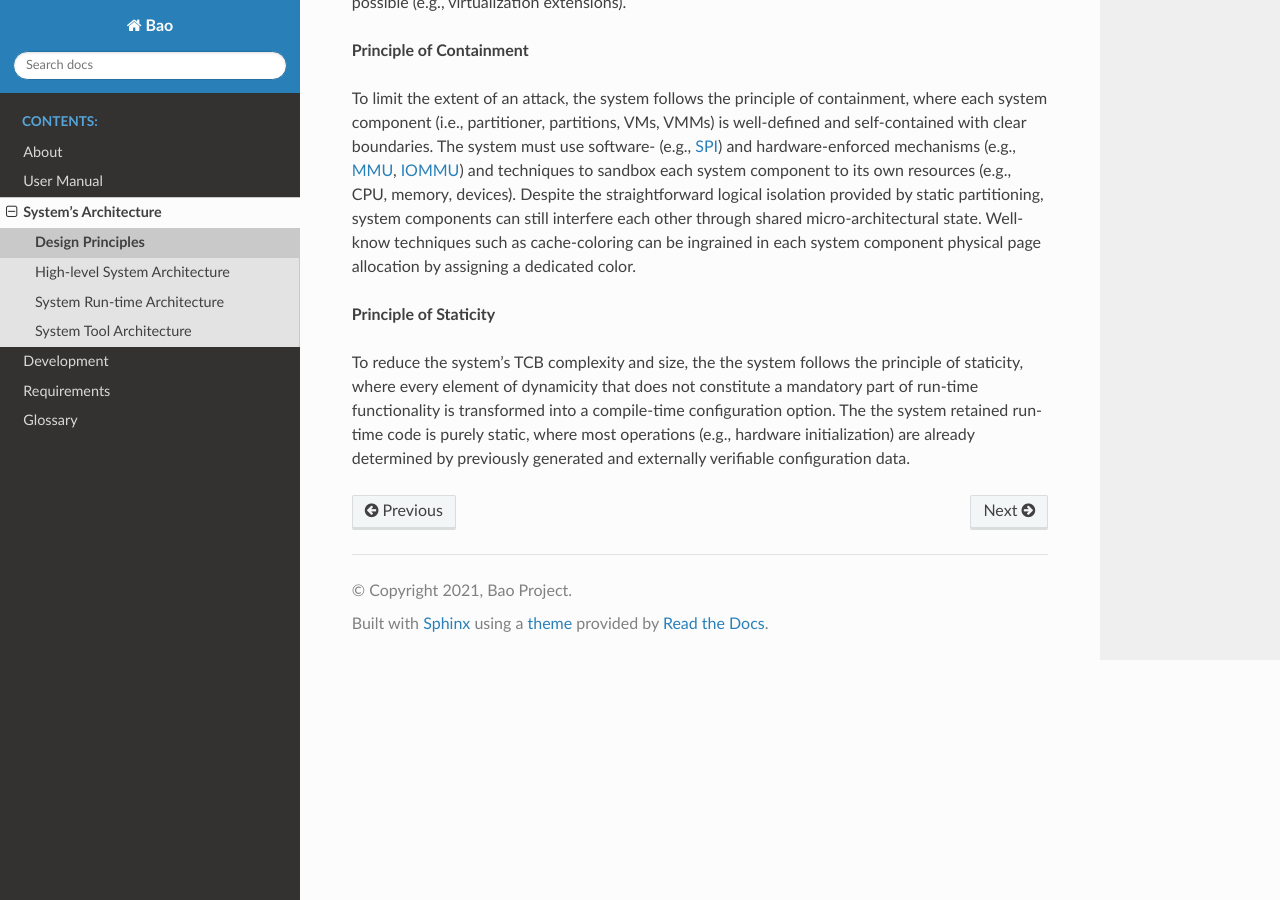
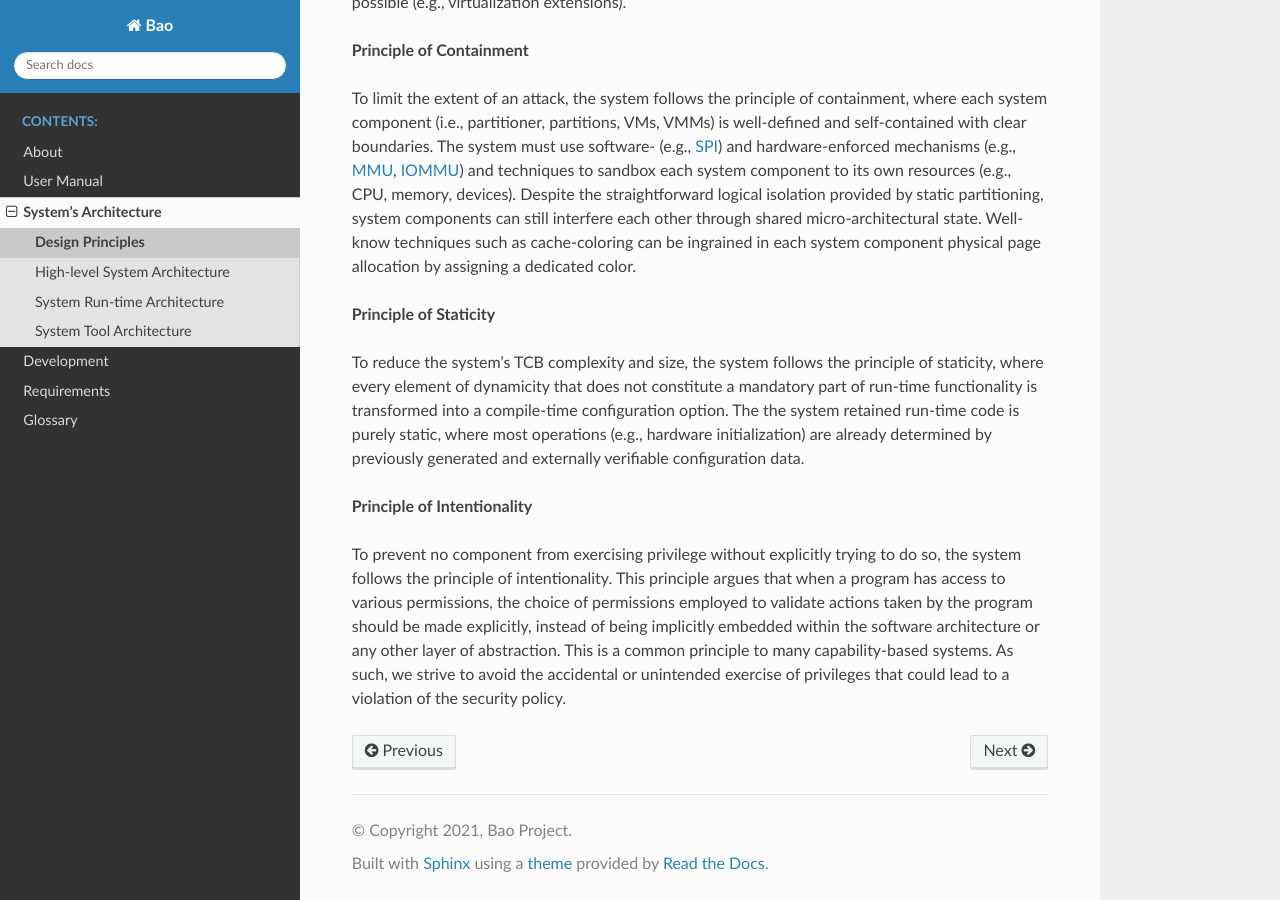
Before and after one commit to bao-project/bao-docs, a Sphinx documentation site: the page built from source/internals/design_principles.rst, in a window 1280 px wide and 900 px high, scrolled down 529 px. Built offline with Sphinx 7.4.7 and the Read the Docs theme 2.0.0, drawn with Linux system fonts in a browser that asks for light colours.

Commit message:
feat(design): add another design principle
Signed-off-by: Daniel Oliveira <drawnpoetry@gmail.com>

```diff
--- a/source/internals/design_principles.rst
+++ b/source/internals/design_principles.rst
@@ -36,10 +36,22 @@ physical page allocation by assigning a dedicated color.
 
 **Principle of Staticity**
 
-To reduce the system's TCB complexity and size, the the system follows the
+To reduce the system's TCB complexity and size, the system follows the
 principle of staticity, where every element of dynamicity that does not
 constitute a mandatory part of run-time functionality is transformed into a
 compile-time configuration option. The the system retained run-time code is
 purely static, where most operations (e.g., hardware initialization) are
 already determined by previously generated and externally verifiable
 configuration data.
+
+**Principle of Intentionality**
+
+To prevent no component from exercising privilege without explicitly trying to
+do so, the system follows the principle of intentionality. This principle
+argues that when a program has access to various permissions, the choice of
+permissions employed to validate actions taken by the program should be made
+explicitly, instead of being implicitly embedded within the software
+architecture or any other layer of abstraction. This is a common principle to
+many capability-based systems. As such, we strive to avoid the accidental or
+unintended exercise of privileges that could lead to a violation of the
+security policy.
--- a/source/spelling_wordlist.txt
+++ b/source/spelling_wordlist.txt
@@ -71,3 +71,4 @@ frontend
 Frontend
 virtualized
 Armv
+intentionality
```
